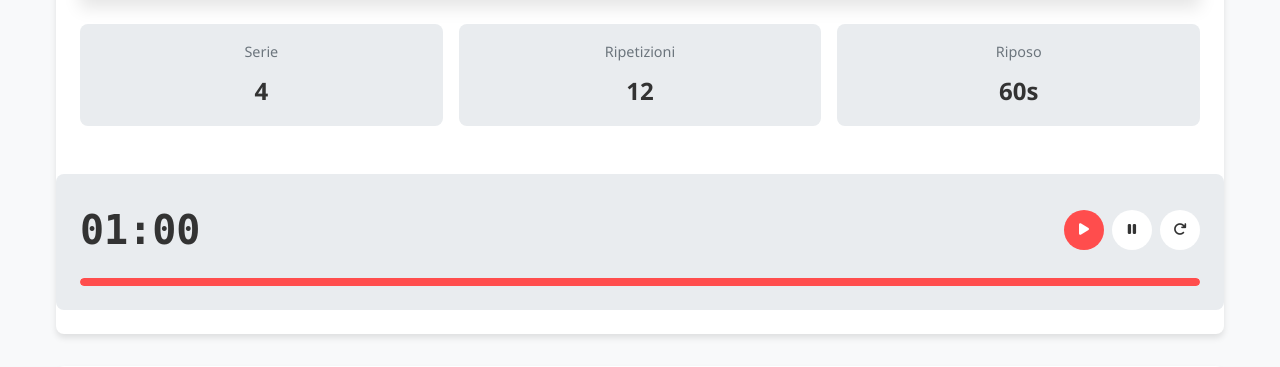
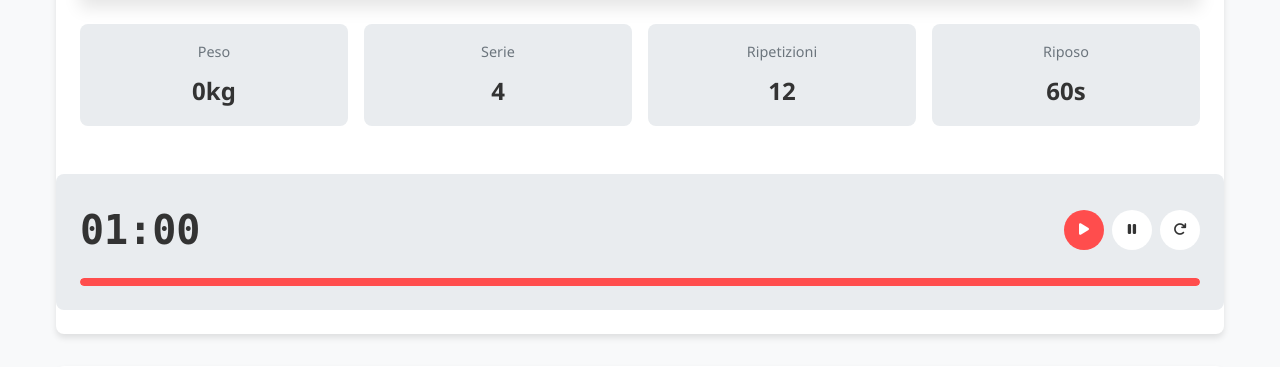
Before and after one commit to Nicola670/Bestrong, a Flask app: template templates/schermata_esecuzione.html in a window 1280 px wide. Shown: the part 851-1218 px from the top of the page. Run offline with Flask 3, Linux system fonts and the light colour scheme; the template is opened without the code that fills it, so the values that code supplies are empty.

Commit message:
aggiunta info peso esercizio nella schermata esecuzione

```diff
--- a/static/js/schermata_esecuzione.js
+++ b/static/js/schermata_esecuzione.js
@@ -83,6 +83,7 @@ function updateExerciseDisplay(index) {
     document.querySelector('.sets .value').textContent = exercise.sets;
     document.querySelector('.reps .value').textContent = exercise.reps;
     document.querySelector('.rest .value').textContent = `${exercise.rest}s`;
+    document.querySelector('.weight .value').textContent = exercise.weight ? `${exercise.weight}kg` : '0kg';
 
     // Update timer
     totalSeconds = exercise.rest;
--- a/templates/schermata_esecuzione.html
+++ b/templates/schermata_esecuzione.html
@@ -36,6 +36,10 @@
                 </div>
 
                 <div class="exercise-info">
+                    <div class="info-box weight">
+                        <span class="label">Peso</span>
+                        <span class="value">0kg</span>
+                    </div>
                     <div class="info-box sets">
                         <span class="label">Serie</span>
                         <span class="value">4</span>
```
